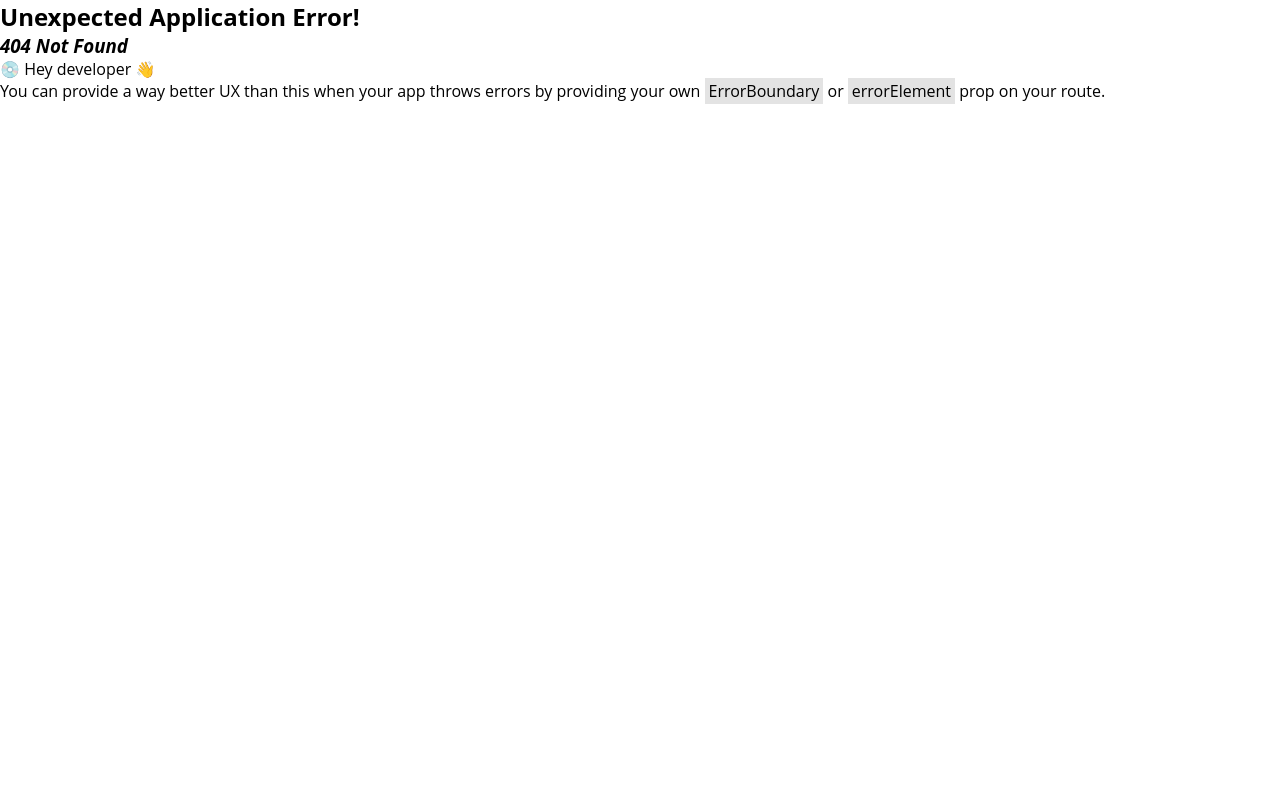
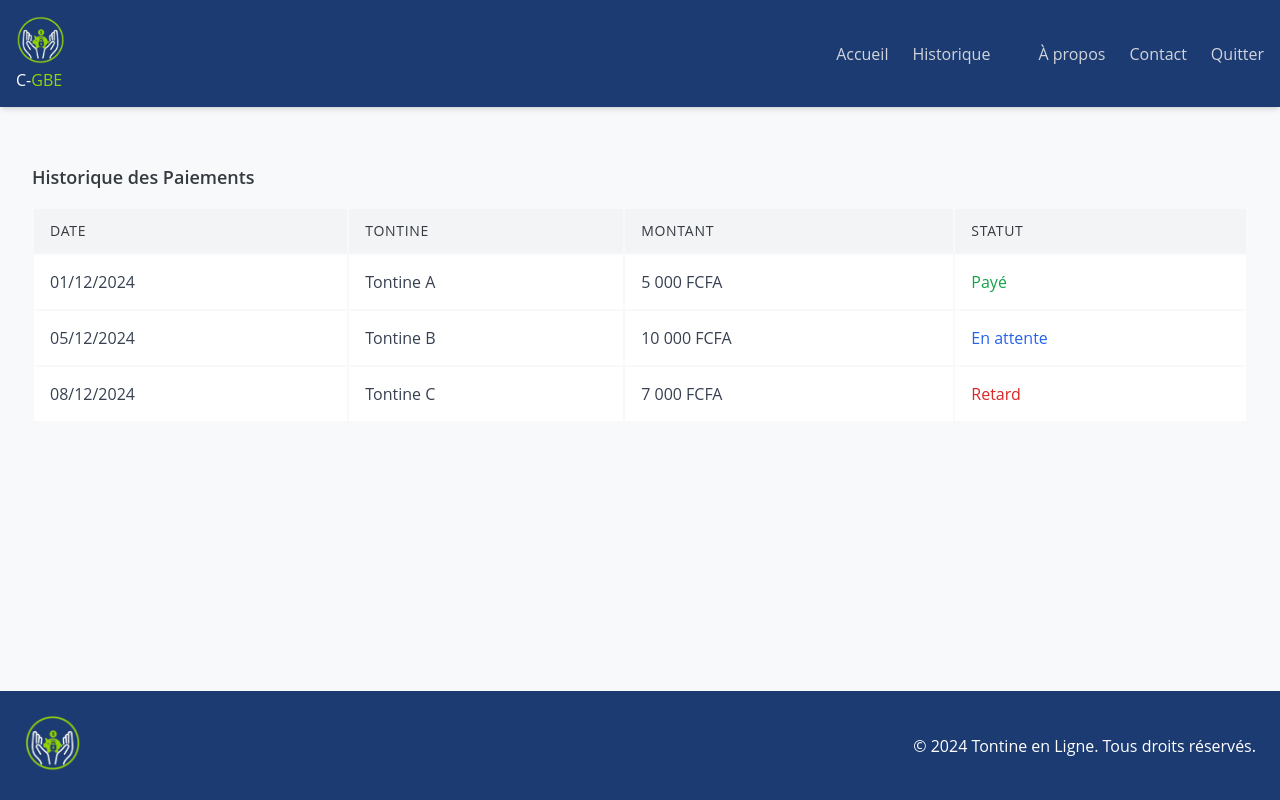
Before and after one commit to Bill-Zapharon/Hackathon-app, a React (Vite) app: page /historiquepaiement in a window 1280 px wide. Before the commit this address had no page. Built offline with nearby package versions, Linux system fonts and the light colour scheme.

Commit message:
nineth commit

```diff
--- a/package.json
+++ b/package.json
@@ -15,6 +15,7 @@
     "@fortawesome/free-regular-svg-icons": "^6.7.1",
     "@fortawesome/free-solid-svg-icons": "^6.7.1",
     "@fortawesome/react-fontawesome": "^0.2.2",
+    "@heroicons/react": "^2.2.0",
     "app-tontine": "file:",
     "lucide-react": "^0.468.0",
     "react": "^18.3.1",
--- a/src/components/Acceuil.jsx
+++ /dev/null
@@ -1,10 +0,0 @@
-import React from "react";
-import Header from "./Navbar/Header";
-const Acceuil = () => {
-    return (
-        <div>
-        </div>
-    );
-}
-
-export default Acceuil;
--- a/src/components/Footer/Footer.jsx
+++ b/src/components/Footer/Footer.jsx
@@ -1,4 +1,4 @@
-
+import Logo from '../../assets/LogoTontine3 (1).png'
 const Footer = () => {
   return (
     <footer className="bg-[#1c3b72] text-white p-6 mt-8">
@@ -6,7 +6,7 @@ const Footer = () => {
         {/* Logo */}
   <div className="logo">
     <img
-      src="src/assets/LogoTontine3 (1).png"
+      src={Logo}
       alt="Logo"
       className="h-14 w-auto object-contain" // Taille ajustée du logo
     />
--- a/src/components/Navbar/Header.tsx
+++ b/src/components/Navbar/Header.tsx
@@ -1,5 +1,8 @@
 // src/Header.js
+import Logo from "../../assets/LogoTontine3 (1).png";
 import React, { useState } from "react";
+import { useNavigate } from 'react-router-dom';
+
 
 const Header = () => {
   const [isOpen, setIsOpen] = useState(false);
@@ -7,17 +10,26 @@ const Header = () => {
   const toggleMenu = () => {
     setIsOpen(!isOpen);
   };
+  const navigate = useNavigate();
+
+  const handleNavigate = () => {
+    navigate('/dashboard');
+  };
 
   return (
     <header className="bg-[#1c3b72] text-white shadow-md">
       <div className="container mx-auto p-4 flex justify-between items-center">
         {/* Logo */}
-        <div className="logo">
+        <div onClick={handleNavigate} className="logo hover:cursor-pointer">
+
           <img
-            src="src/assets/LogoTontine3 (1).png"
+            src={Logo}
             alt="Logo"
             className="h-12 w-auto object-contain" // Taille ajustée du logo
           />
+          <div className="flex space-y-6 list-none">
+          <p>C-<span className="text-[#93d500]">GBE</span></p>
+          </div>
         </div>
 
         {/* Navigation for large screens */}
@@ -31,6 +43,15 @@ const Header = () => {
                 Accueil
               </a>
             </li>
+            <li>
+              <a
+                href="/historiquepaiement"
+                className="text-gray-300 hover:text-white no-underline transition duration-300"
+              >
+                Historique
+              </a>
+            </li>
+            <li></li>
             <li>
               <a
                 href="/about"
--- a/src/components/Navbar/index.jsx
+++ /dev/null
@@ -1,22 +0,0 @@
-
-function Navbar() {
-    return (
-      <header className="bg-primary shadow-md py-4 px-4 md:px-8">
-        <div className="container mx-auto flex items-center justify-between">
-          <h1 className="text-2xl md:text-3xl font-bold text-textPrimary">
-            Welcome to Default Layout
-          </h1>
-          <nav className="hidden md:flex space-x-4">
-            <a
-              href="#"
-              className="text-buttonPrimary hover:text-secondary transition-colors"
-            >
-              Home
-            </a>
-          </nav>
-        </div>
-      </header>
-    );
-}
-
-export default Navbar;
--- a/src/pages/Dashboard.jsx
+++ b/src/pages/Dashboard.jsx
@@ -10,7 +10,6 @@ import {
   faPlus, // Ajoutez cette ligne
   faSignInAlt, // Ajoutez cette ligne
 } from "@fortawesome/free-solid-svg-icons"
-import DataTable from "../components/DataTable";
 const Dashboard = () => {
   const navigate = useNavigate();
 
@@ -70,26 +69,6 @@ const Dashboard = () => {
     },
   ];
 
-  const historiquePaiements = [
-    {
-      date: "01/12/2024",
-      tontine: "Tontine A",
-      montant: "5 000 FCFA",
-      statut: "Payé",
-    },
-    {
-      date: "05/12/2024",
-      tontine: "Tontine B",
-      montant: "10 000 FCFA",
-      statut: "En attente",
-    },
-    {
-      date: "08/12/2024",
-      tontine: "Tontine C",
-      montant: "7 000 FCFA",
-      statut: "Retard",
-    },
-  ];
 
   return (
     <div className="bg-grisClair w-full">
@@ -193,19 +172,6 @@ const Dashboard = () => {
           ))}
         </div>
       </section>
-
-      <section className="w-full mt-8">
-        <h2 className="text-lg font-semibold text-textPrimary mb-4">
-          Historique des Paiements
-        </h2>
-        <div className="overflow-x-auto">
-          <DataTable
-            title="Historique des Paiements"
-            headers={["Date", "Tontine", "Montant", "Statut"]}
-            data={historiquePaiements}
-          />
-        </div>
-      </section>
     </div>
   );
 };
--- /dev/null
+++ b/src/pages/Historique.jsx
@@ -0,0 +1,44 @@
+import DataTable from "../components/DataTable";
+
+const Historique = () => {
+
+    const historiquePaiements = [
+        {
+          date: "01/12/2024",
+          tontine: "Tontine A",
+          montant: "5 000 FCFA",
+          statut: "Payé",
+        },
+        {
+          date: "05/12/2024",
+          tontine: "Tontine B",
+          montant: "10 000 FCFA",
+          statut: "En attente",
+        },
+        {
+          date: "08/12/2024",
+          tontine: "Tontine C",
+          montant: "7 000 FCFA",
+          statut: "Retard",
+        },
+      ];
+
+  return (
+    <div>
+        <section className="w-full mt-8">
+        <h2 className="text-lg font-semibold text-textPrimary mb-4">
+          Historique des Paiements
+        </h2>
+        <div className="overflow-x-auto">
+          <DataTable
+            title="Historique des Paiements"
+            headers={["Date", "Tontine", "Montant", "Statut"]}
+            data={historiquePaiements}
+          />
+        </div>
+      </section>
+    </div>
+  )
+}
+
+export default Historique
--- a/src/pages/TontineList.tsx
+++ b/src/pages/TontineList.tsx
@@ -34,7 +34,7 @@ const TontineList: React.FC<TontineListProps> = ({ tontines }) => {
               <span className="font-medium">Montant :</span> {tontine.montant} €
             </p>
             <Link to={`/tontine/${tontine.id}`}>
-              <button className="mt-4 w-full bg-blue-500 text-white text-sm font-semibold py-2 px-4 rounded-lg hover:bg-blue-600 hover:scale-105 transition-transform cursor-pointer">
+              <button className="mt-4 w-full bg-[#93d500] text-white border-none text-sm font-semibold py-2 px-4 rounded-lg hover:bg-[#628d00] hover:scale-105 transition-transform cursor-pointer">
                 Voir Détails
               </button>
             </Link>
--- a/src/pages/TontinesAdmin.tsx
+++ b/src/pages/TontinesAdmin.tsx
@@ -81,7 +81,7 @@ const TontinesAdmin: React.FC = () => {
                 </p>
                 <Link
                   to={`/user/${userId}/tontines/${tontine.id}`}
-                  className="block mt-4 text-center text-white bg-blue-500 py-2 px-4 rounded-lg hover:bg-blue-600 transition-colors"
+                  className="block mt-4 text-center text-white no-underline bg-[#93d500] py-2 px-4 rounded-lg hover:bg-[#628d00] transition-colors"
                 >
                   Voir les détails
                 </Link>
--- a/src/utils/router.jsx
+++ b/src/utils/router.jsx
@@ -8,6 +8,7 @@ import TontineDetails from "../pages/TontineDetails";
 import EnAttente from "../pages/EnAttente";
 import TontinesAdmin from "../pages/TontinesAdmin";
 import TontineDetailsAdmin from "../pages/TontinesDetailsAdmin";
+import Historique from "../pages/Historique";
 
 const router = createBrowserRouter([
   {
@@ -46,6 +47,10 @@ const router = createBrowserRouter([
         path: "/user/:userId/tontines/:tontineId",
         element: <TontineDetailsAdmin />,
       },
+      {
+        path: "/historiquepaiement",
+        element: <Historique />,
+      },
     ],
   },
 ]);
```
Also changed, not shown: src/components/Header.tsx (deleted), 1 other file (tests, documents, lock files or other folders).
